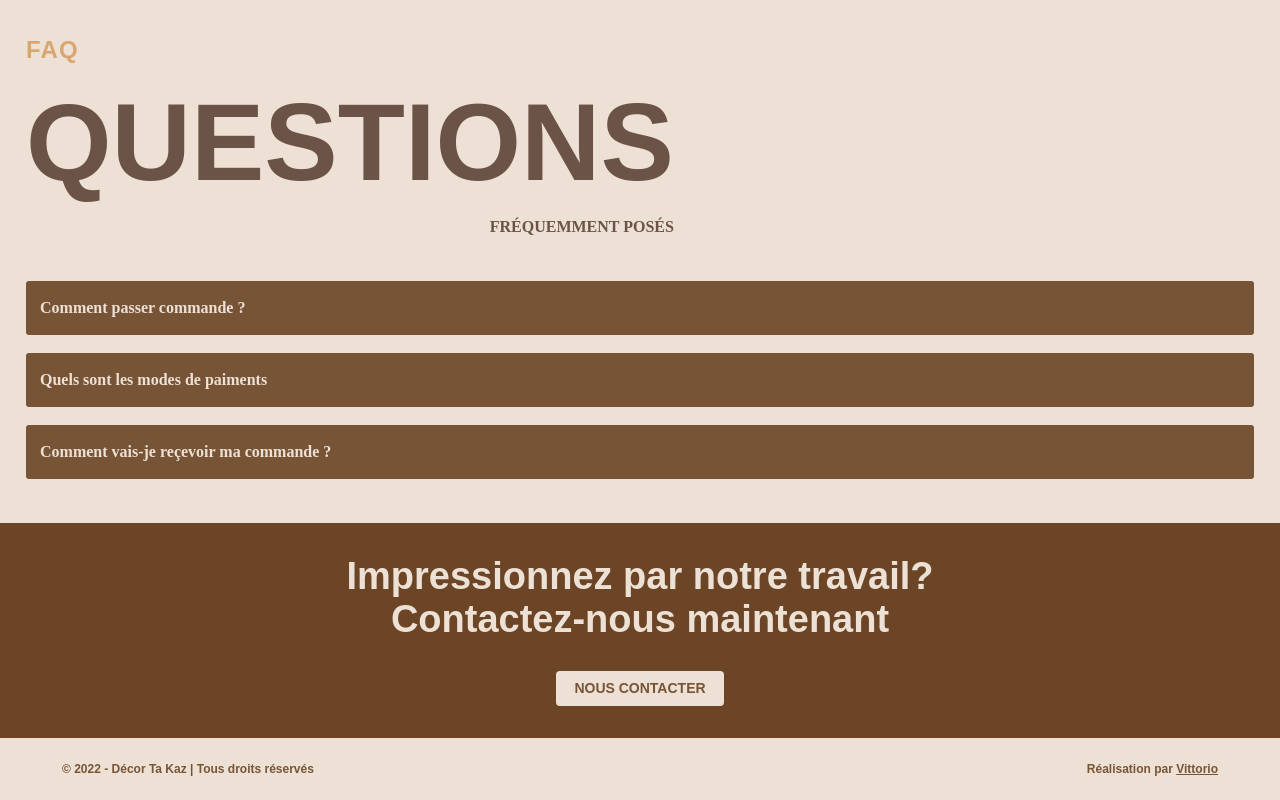
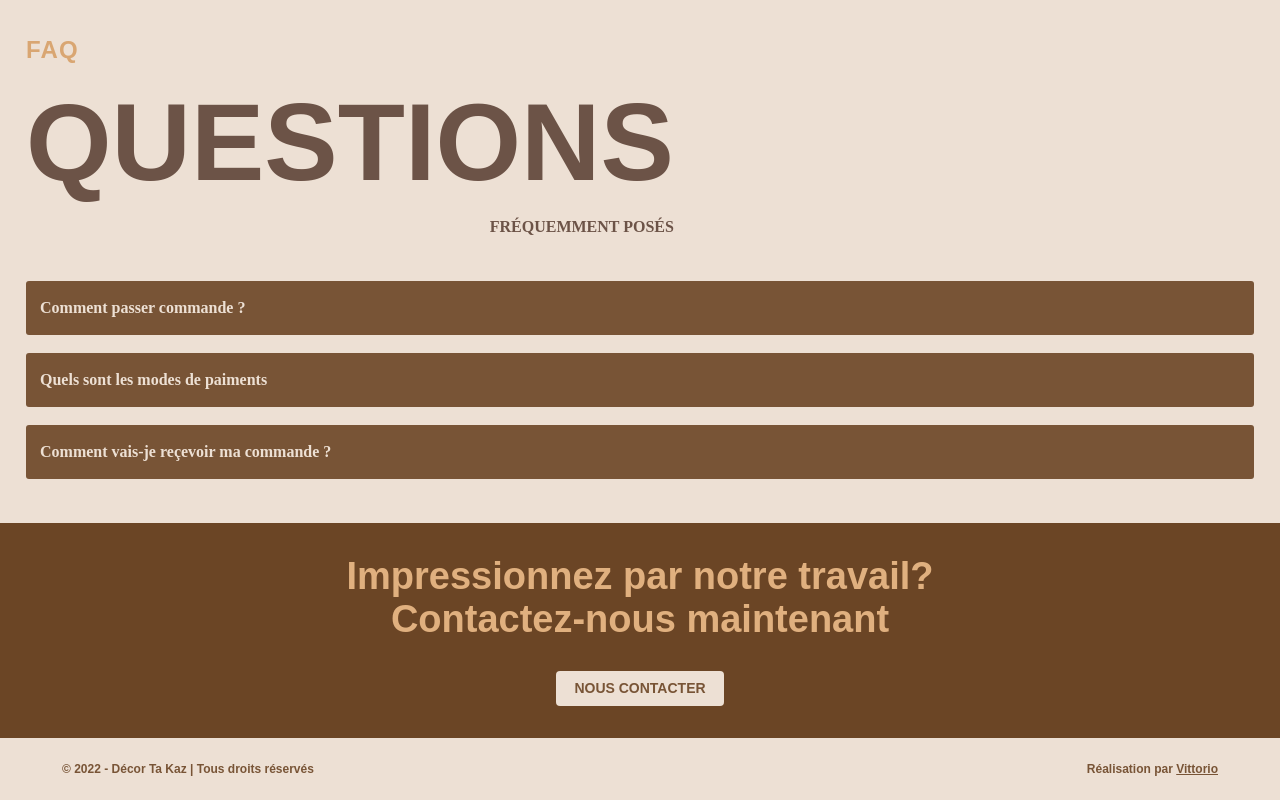
Before and after one commit to vittoriobusatta/DecorTakaz, a Next.js app: page / in a window 1280 px wide. Shown: the part 3326-4126 px from the top of the page. Built offline with nearby package versions, Linux system fonts and the light colour scheme; a small style sheet from the web is missing.

Commit message:
somes changes

```diff
--- a/styles/04-components/_contact.scss
+++ b/styles/04-components/_contact.scss
@@ -24,7 +24,7 @@
       font-weight: 800;
       font-size: clamp(20px, 5vw, 38px);
       text-align: center;
-      color: #ede0d4;
+      color: #e0b07f;
       white-space: nowrap;
       opacity: 0;
     }
--- a/styles/04-components/_question.scss
+++ b/styles/04-components/_question.scss
@@ -22,7 +22,7 @@
       }
       &.question_active {
         & .question_content {
-          background: #E0B07F;
+          background: #e0b07f;
           & h3 {
             color: #512c0b;
           }
```
